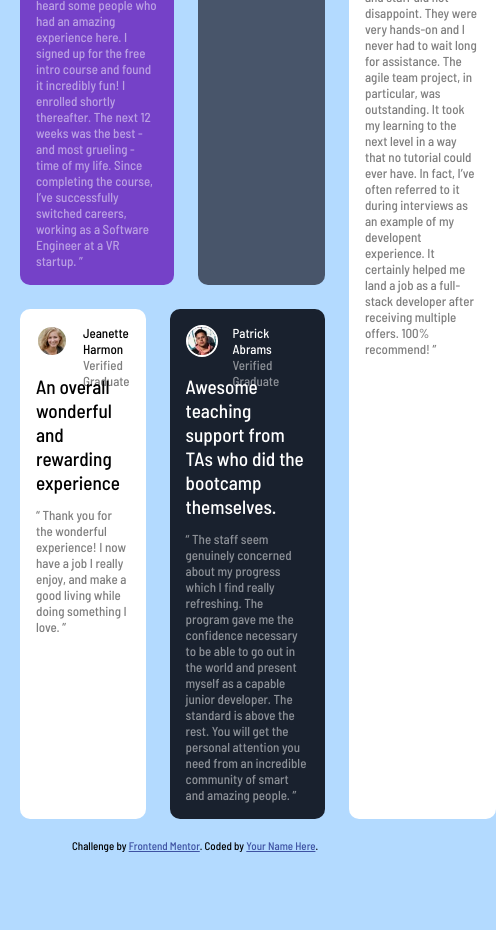
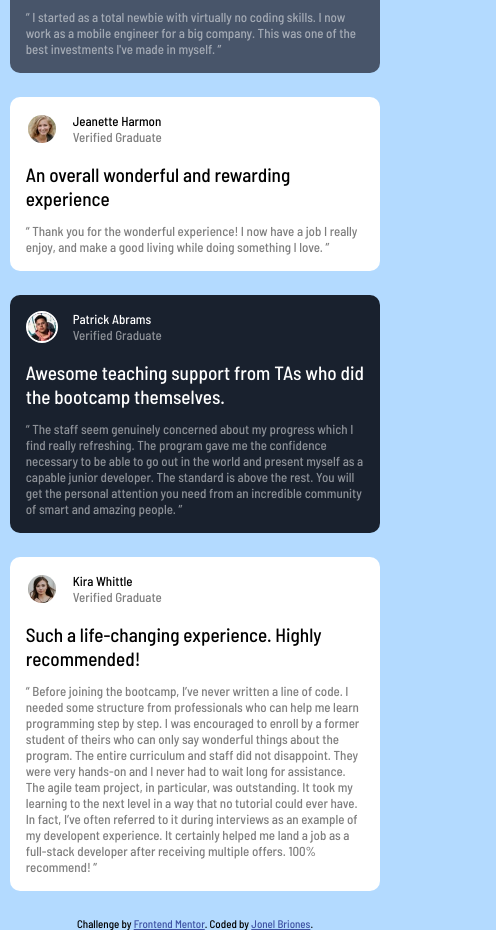
Before and after one commit to JonelBriones/testimonials-grid-section-frontend-mentor, a plain HTML site: page index.html in a window 390 px wide. Shown: the part 469-1399 px from the top of the page, 496 px wide, since content can reach past the window. Before the commit the page ends 1321 px from the top, so only its background shows below. Drawn offline with Linux system fonts and the light colour scheme.

Commit message:
added media queries for mobile

```diff
--- a/index.html
+++ b/index.html
@@ -27,7 +27,7 @@
   </head>
   <body>
     <div class="container">
-      <article>
+      <article class="grid-col-span-2">
         <div class="person-info">
           <img src="./images/image-daniel.jpg" />
           <div class="name">
@@ -50,7 +50,7 @@
           a Software Engineer at a VR startup. ”
         </p>
       </article>
-      <article>
+      <article class="">
         <div class="person-info">
           <img src="./images/image-jonathan.jpg" />
           <div class="name">
@@ -67,7 +67,7 @@
           investments I've made in myself. ”
         </p>
       </article>
-      <article>
+      <article class="">
         <div class="person-info">
           <img src="./images/image-jeanette.jpg" />
           <div class="name">
@@ -81,7 +81,7 @@
           enjoy, and make a good living while doing something I love. ”
         </p>
       </article>
-      <article>
+      <article class="grid-col-span-2">
         <div class="person-info">
           <img src="./images/image-patrick.jpg" />
           <div class="name">
@@ -101,7 +101,7 @@
           people. ”
         </p>
       </article>
-      <article>
+      <article class="grid-col-span-2">
         <div class="person-info">
           <img src="./images/image-kira.jpg" />
           <div class="name">
@@ -132,7 +132,12 @@
       Challenge by
       <a href="https://www.frontendmentor.io?ref=challenge" target="_blank"
         >Frontend Mentor</a
-      >. Coded by <a href="#">Your Name Here</a>.
+      >. Coded by
+      <a
+        href="https://github.com/JonelBriones/testimonials-grid-section-frontend-mentor"
+        target="_blank"
+        >Jonel Briones</a
+      >.
     </div>
   </body>
 </html>
--- a/style.css
+++ b/style.css
@@ -11,11 +11,23 @@ body {
   font-size: 13px;
 }
 .container {
-  margin: 20px;
+  padding-block: 2em;
   display: grid;
-  grid-template-columns: repeat(4, 1fr);
-  grid-template-rows: auto;
   gap: 1.5rem;
+  width: min(95%, 70rem);
+  margin-inline: auto;
+}
+@media (min-width: 50em) {
+  .grid-col-span-2 {
+    grid-column: span 2;
+  }
+  .container {
+    grid-template-columns: repeat(4, 1fr);
+  }
+  article:nth-child(5) {
+    grid-column-start: 4;
+    grid-row: 1 / span 2;
+  }
 }
 img {
   border-radius: 50%;
@@ -27,51 +39,29 @@ article {
   padding: 1rem;
 }
 .person-info {
-  /* border: 1px solid red; */
-  /* align-items: center; */
   display: flex;
   gap: 15px;
 }
 .name {
-  /* border: 2px solid red; */
   height: 50px;
 }
 .name p:last-child {
-  /* border: 2px solid yellow; */
-  /* font-size: 0.8rem; */
   opacity: 0.5;
 }
 
 article:nth-child(1) {
   background-color: hsl(263, 55%, 52%);
-  grid-column: span 2;
   color: white;
 }
 article:nth-child(2) {
   background-color: hsl(217, 19%, 35%);
   color: white;
 }
-article:nth-child(3) {
-  /* grid-column: 3; */
-  /* grid-row-start: 2; */
-}
 article:nth-child(4) {
   background-color: hsl(219, 29%, 14%);
   color: white;
-  grid-column: span 2;
-  /* Second Option
-    grid-column-start: 2;
-    grid-column-end: 4;
-  */
 }
-article:nth-child(5) {
-  grid-column: 4; /* or grid-column-start:4 */
-  grid-row-start: 1;
-  grid-row-end: span 2; /* or grid-row-end: 3; */
-  /* Short Hand
-  grid-row: 1 / span 2
-  */
-}
+
 article {
   background-color: hsl(0, 0%, 100%);
 }
@@ -82,6 +72,5 @@ article {
 .quote {
   margin-top: 12px;
   line-height: 1rem;
-  /* font-size: 0.8rem; */
   opacity: 0.5;
 }
```
